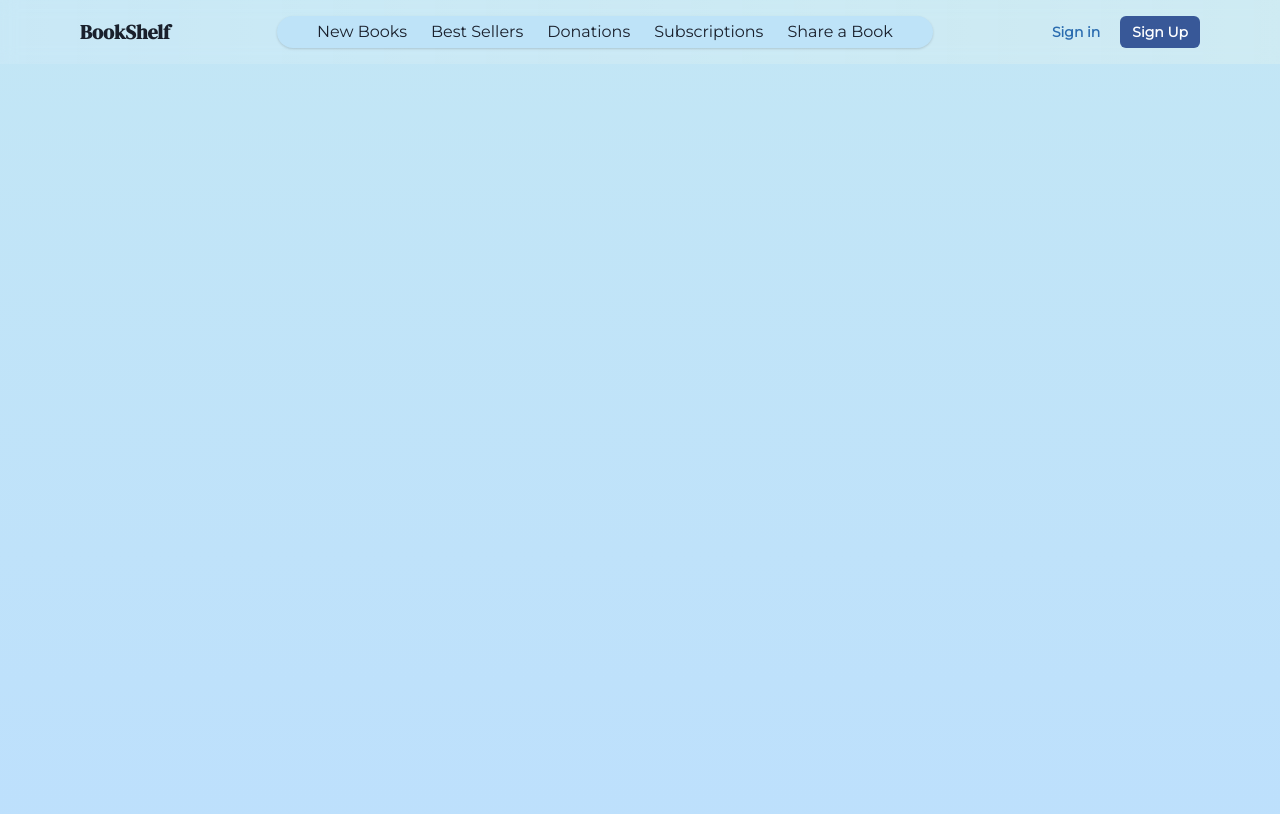
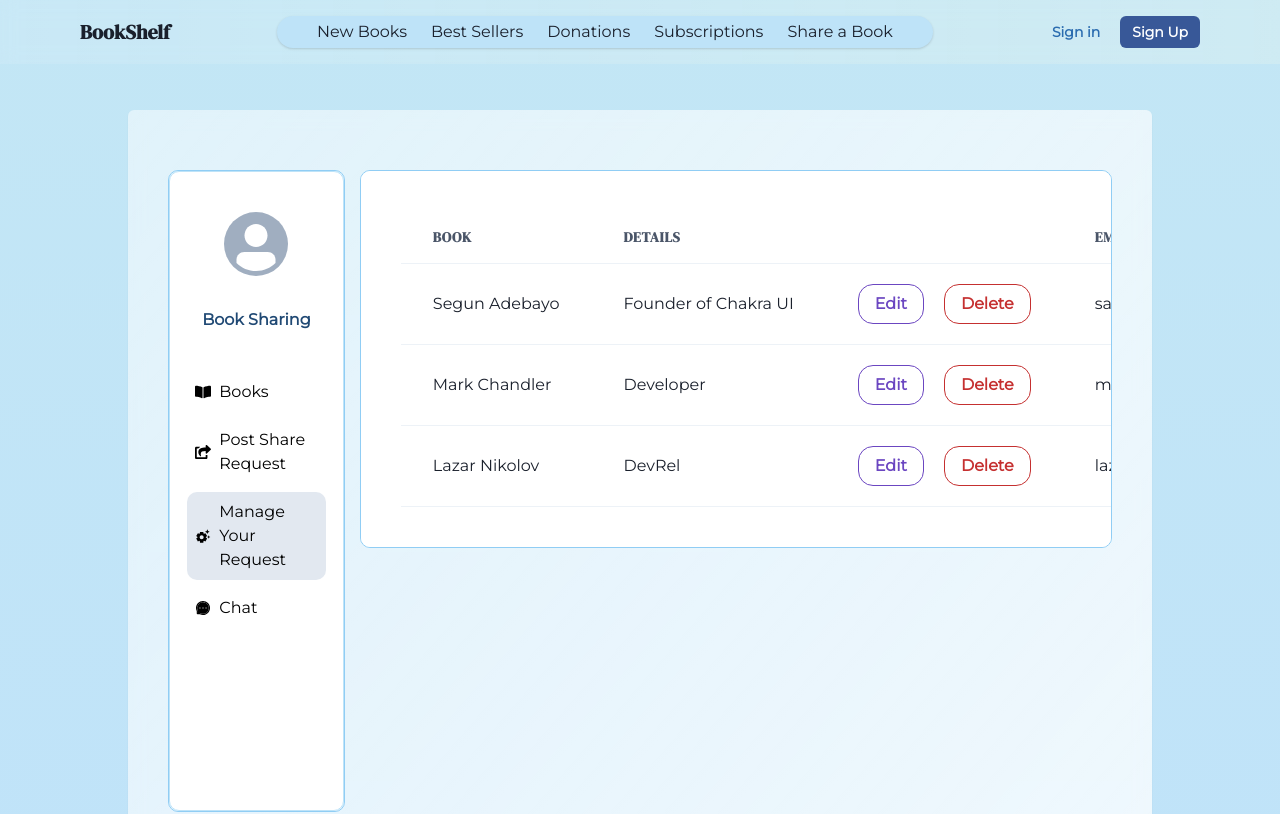
Before and after one commit to TharinduEpaz/bookshelf, a React (Vite) app in the folder bookshelf/: page /PostRequest/ManageRequest in a window 1280 px wide. Shown: the top 814 px of the page. Built offline with nearby package versions, Linux system fonts and the light colour scheme.

Commit message:
create manage request

```diff
--- a/bookshelf/src/App.jsx
+++ b/bookshelf/src/App.jsx
@@ -9,6 +9,7 @@ import SharingHome from "./pages/sharing/SharingHome";
 import PostRequest from "./pages/sharing/postrequest";
 import ShareRequest from "./components/Sharing/ShareRequest";
 import ShareBook from "./components/Sharing/ShareBook";
+import ManageRequest from "./components/Sharing/ManageRequest";
 
 
 
@@ -93,7 +94,7 @@ function App() {
           <Route index element={<ShareBook />} />
             <Route path="shareBook" element={<ShareBook/>} />
             <Route path="shareRequest" element={<ShareRequest />} />
-
+            <Route path="ManageRequest" element={<ManageRequest />} />
           </Route>
 
 
--- /dev/null
+++ b/bookshelf/src/components/Sharing/ManageRequest.jsx
@@ -0,0 +1,102 @@
+// Your component code
+import React from "react";
+import {
+  Table,
+  Thead,
+  Tbody,
+  Tfoot,
+  Tr,
+  Th,
+  Td,
+  TableCaption,
+  TableContainer,
+  Button,
+} from "@chakra-ui/react";
+
+function ManageRequest() {
+  return (
+    <TableContainer
+      bg={"white"}
+      border={"1px"}
+      borderColor={"blue.200"}
+      borderRadius={10}
+      padding={10}
+    >
+      <Table size="lg">
+        <Thead>
+          <Tr>
+            <Th align="center">Book</Th>
+            <Th align="center">Details</Th>
+            <Th> </Th>
+            <Th> </Th>
+            <Th align="center">Email</Th>
+          </Tr>
+        </Thead>
+        <Tbody>
+          <Tr>
+            <Td>Segun Adebayo</Td>
+            <Td>Founder of Chakra UI</Td>
+
+            <Td colSpan={2} align="center">
+              <Button
+                colorScheme="purple"
+                variant={"outline"}
+                borderRadius={15}
+              >
+                Edit
+              </Button>
+              <Button
+                marginLeft={"5"}
+                colorScheme="red"
+                variant={"outline"}
+                borderRadius={15}
+              >
+                Delete
+              </Button>
+            </Td>
+            <Td >sage@chakra-ui.com</Td>
+          </Tr>
+          <Tr>
+            <Td>Mark Chandler</Td>
+            <Td>Developer</Td>
+            <Td colSpan={2} align="center">
+              <Button colorScheme="purple" variant={"outline"} borderRadius={15}>
+                Edit
+              </Button>
+              <Button
+                marginLeft={"5"}
+                colorScheme="red"
+                variant={"outline"}
+                borderRadius={15}
+              >
+                Delete
+              </Button>
+            </Td>
+            <Td >mark@chakra-ui.com</Td>
+          </Tr>
+          <Tr>
+            <Td>Lazar Nikolov</Td>
+            <Td>DevRel</Td>
+            <Td colSpan={2} align="center">
+              <Button colorScheme="purple" variant={"outline"} borderRadius={15}>
+                Edit
+              </Button>
+              <Button
+                marginLeft={"5"}
+                colorScheme="red"
+                variant={"outline"}
+                borderRadius={15}
+              >
+                Delete
+              </Button>
+            </Td>
+
+            <Td>lazar@chakra-ui.com</Td>
+          </Tr>
+        </Tbody>
+      </Table>
+    </TableContainer>
+  );
+}
+
+export default ManageRequest;
--- a/bookshelf/src/components/Sharing/Sidenav.jsx
+++ b/bookshelf/src/components/Sharing/Sidenav.jsx
@@ -36,7 +36,7 @@ const SidenavDetailsLinks = [
     },
     {
         id: 3,
-        url: "manageSubscription",
+        url: "ManageRequest",
         text: "Manage Your Request",
         icon: <MdSettingsSuggest />,
     },
```
